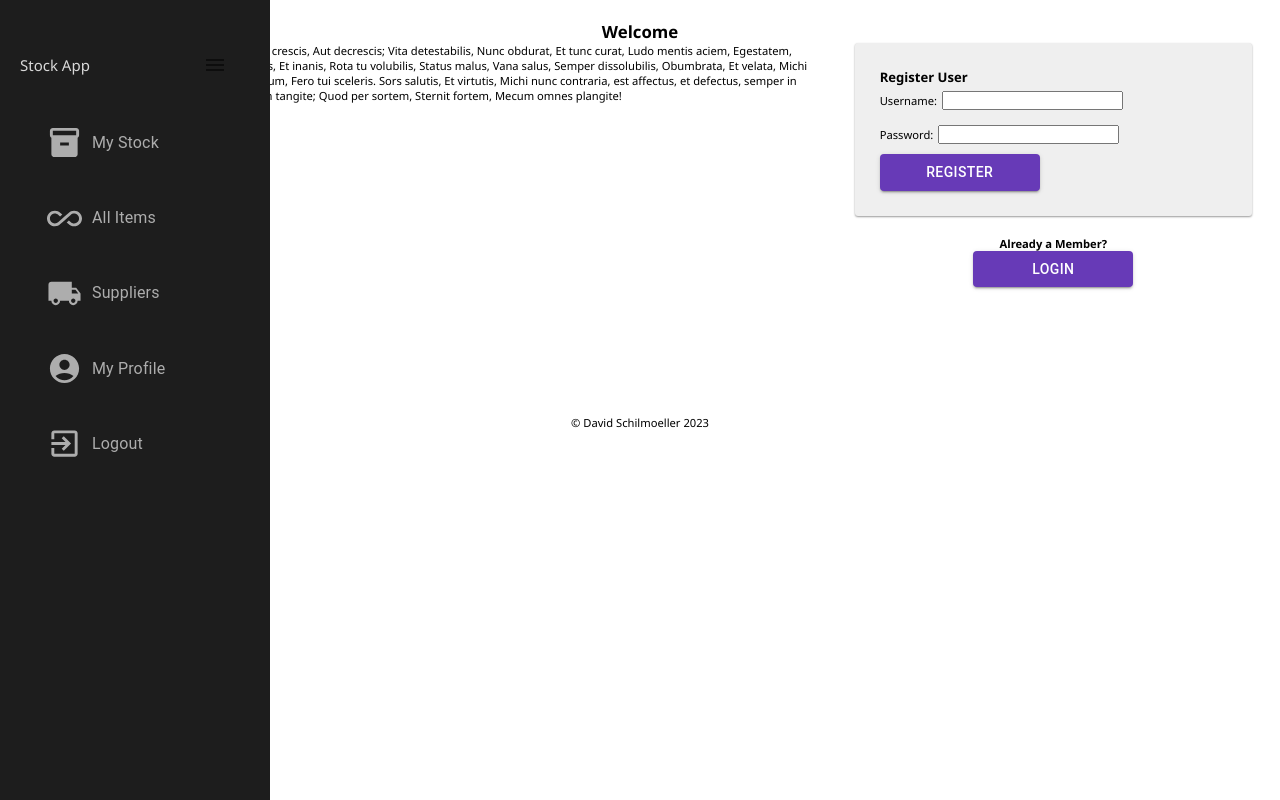
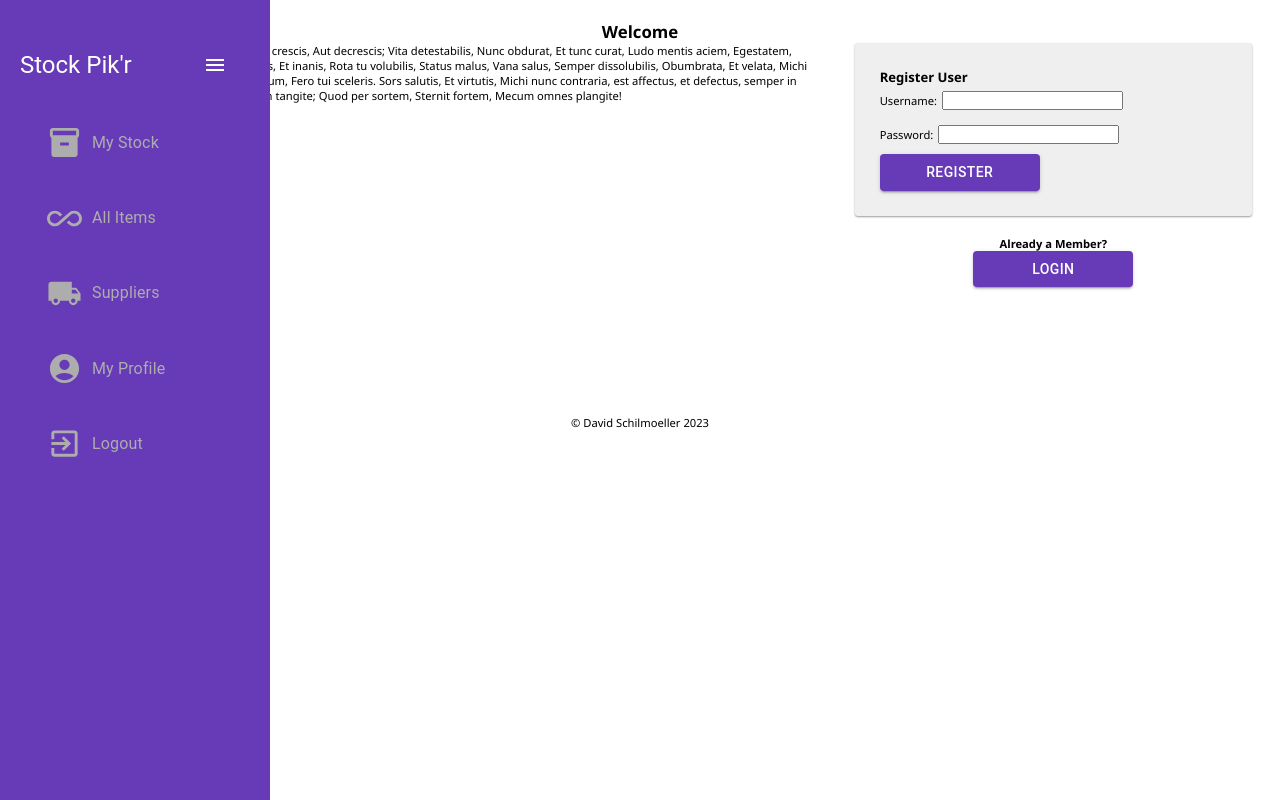
Before and after one commit to dschilmoeller/Prime-Solo-David-Schilmoeller, a React (Create React App) app: page /#/home in a window 1280 px wide. Both pictures are taken after a click on the item 40 px from the left and 43 px from the top of the page. Built offline with nearby package versions, Linux system fonts and the light colour scheme; no server answers.

Commit message:
sidebar additional styling

```diff
--- a/src/components/Nav/Nav.jsx
+++ b/src/components/Nav/Nav.jsx
@@ -1,5 +1,5 @@
 import { useState, useRef, useEffect } from "react";
-import { ProSidebar, Menu, MenuItem } from "react-pro-sidebar";
+import { ProSidebar, Menu, MenuItem, MenuItemStyles } from "react-pro-sidebar";
 import "react-pro-sidebar/dist/css/styles.css";
 import { Box, IconButton, Typography, useTheme } from "@mui/material";
 import { HashRouter as Router, Link } from "react-router-dom";
@@ -9,7 +9,6 @@ import Tooltip from "@mui/material/Tooltip";
 
 import MenuOutlinedIcon from "@mui/icons-material/MenuOutlined";
 
-import { Theme } from "@mui/material";
 
 import InventoryIcon from '@mui/icons-material/Inventory';
 import AllInclusiveIcon from '@mui/icons-material/AllInclusive';
@@ -27,6 +26,7 @@ const Item = ({ title, to, icon, selected, setSelected, collapsed }) => {
     //If title is empty mui doesn't render tooltip (no tooltip if side bar is open)
     <Tooltip title={!collapsed ? '' : title} placement="right-end">
       <MenuItem
+
         active={selected === title}
         // style={{ color: colors.grey[100] }}
         onClick={() => setSelected(title)}
@@ -43,8 +43,6 @@ const Item = ({ title, to, icon, selected, setSelected, collapsed }) => {
 
 const Sidebar = () => {
   const dispatch = useDispatch();
-  // const theme = useTheme();
-  // const colors = tokens(theme.palette.mode);
   //collapse sidebar
   const [isCollapsed, setIsCollapsed] = useState(true);
   //show current page being viewed
@@ -60,7 +58,6 @@ const Sidebar = () => {
         !ref.current.contains(event.target)
       ) {
         setIsCollapsed(true);
-        console.log(`Click outside`);
       }
     };
     document.addEventListener('mousedown', handler);
@@ -78,21 +75,21 @@ const Sidebar = () => {
       zIndex="100"
       // styling the pro-sidebar
       sx={{
-        //   "& .pro-sidebar-inner": {
-        //     // background: `${colors.primary[900]} !important`,
-        //   },
+          "& .pro-sidebar-inner": {
+            background: `#673ab7 !important`,
+          },
         "& .pro-icon-wrapper": {
           backgroundColor: "transparent !important",
         },
-        //   "& .pro-inner-item:hover": {
-        //     // color: `${colors.orangeAccent[500]} !important`,
-        //   },
+          "& .pro-inner-item:hover": {
+            color: '#8fce00 !important'
+          },
         "& .pro-inner-item": {
           mt: "10%",
         },
-        //   "& .pro-menu-item.active": {
-        //     // color: `${colors.orangeAccent[500]} !important`,
-        //   },
+          "& .pro-menu-item.active": {
+            color: '#ff6333 !important'
+          },
       }}
     >
       <ProSidebar collapsed={isCollapsed}>
@@ -103,7 +100,7 @@ const Sidebar = () => {
             icon={isCollapsed ? <MenuOutlinedIcon /> : undefined}
             style={{
               // margin: "10px 0 20px 0",
-              // color: colors.grey[100],
+              // color: '#673ab7',
             }}
           >
             {!isCollapsed && (
@@ -113,17 +110,15 @@ const Sidebar = () => {
                 alignItems="center"
               // ml="15px"
               >
-                {/* <Typography variant="h3" color={colors.grey[100]}> */}
-                Stock App
-                {/* </Typography> */}
+                <Typography variant="h5" sx={{color: '#fff'}}>
+                Stock Pik'r
+                </Typography>
                 <IconButton onClick={() => setIsCollapsed(!isCollapsed)}>
-                  <MenuOutlinedIcon />
+                  <MenuOutlinedIcon sx={{color: '#fff'}} />
                 </IconButton>
               </Box>
             )}
           </MenuItem>
-
-          {/* User image, name, title*/}
 
           {/* Menu Items */}
           <Box paddingLeft={isCollapsed ? undefined : "10%"}>
```
